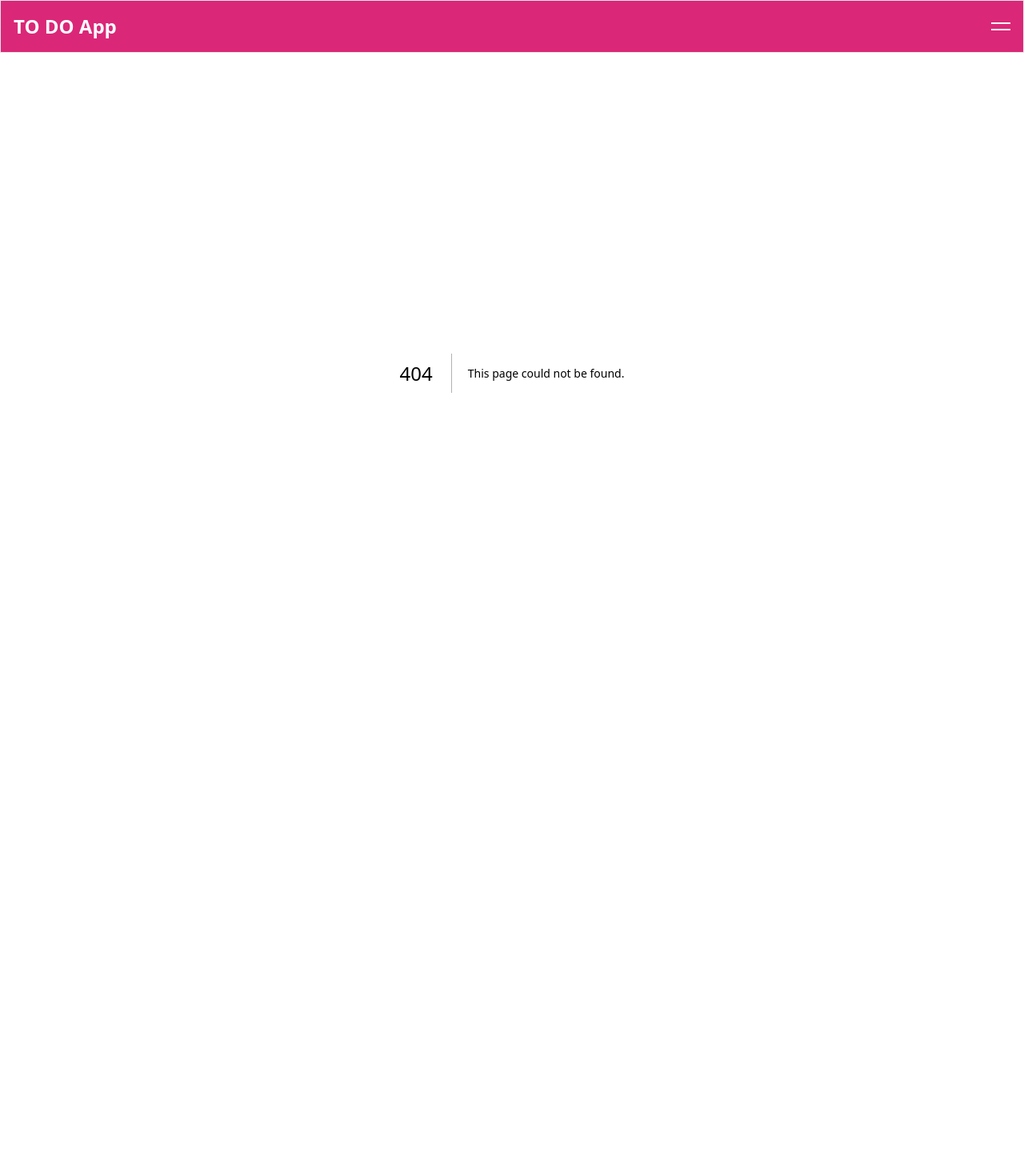
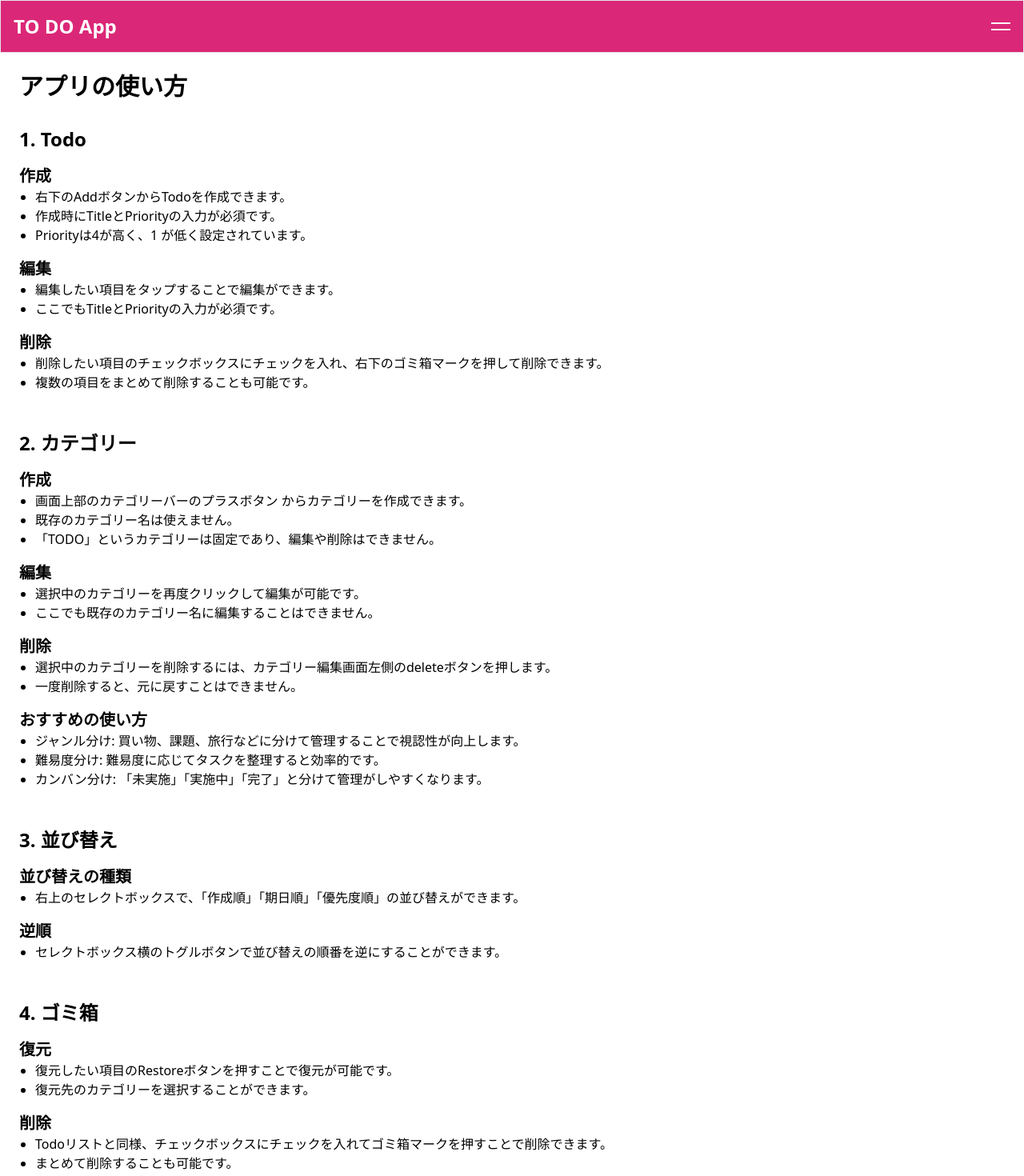
Before and after one commit to KokiMitsunaga/nin-todo, a Next.js app: page /howto in a window 1280 px wide. Before the commit this address had no page. Shown: the top 1470 px of the page at 80% size. Before the commit the page ends 866 px from the top, so only its background shows below. Built offline with nearby package versions, Linux system fonts and the light colour scheme.

Commit message:
使い方ページの作成

```diff
--- /dev/null
+++ b/app/howto/_components/CategorySection.tsx
@@ -0,0 +1,52 @@
+export default function CategorySection() {
+  return (
+    <section className="mb-12">
+      <h2 className="text-2xl font-semibold mb-4">2. カテゴリー</h2>
+      <div className="space-y-4">
+        <div>
+          <h3 className="text-xl font-semibold">作成</h3>
+          <ul className="list-disc ml-5">
+            <li>
+              画面上部のカテゴリーバーのプラスボタン
+              からカテゴリーを作成できます。
+            </li>
+            <li>既存のカテゴリー名は使えません。</li>
+            <li>
+              「TODO」というカテゴリーは固定であり、編集や削除はできません。
+            </li>
+          </ul>
+        </div>
+        <div>
+          <h3 className="text-xl font-semibold">編集</h3>
+          <ul className="list-disc ml-5">
+            <li>選択中のカテゴリーを再度クリックして編集が可能です。</li>
+            <li>ここでも既存のカテゴリー名に編集することはできません。</li>
+          </ul>
+        </div>
+        <div>
+          <h3 className="text-xl font-semibold">削除</h3>
+          <ul className="list-disc ml-5">
+            <li>
+              選択中のカテゴリーを削除するには、カテゴリー編集画面左側のdeleteボタンを押します。
+            </li>
+            <li>一度削除すると、元に戻すことはできません。</li>
+          </ul>
+        </div>
+        <div>
+          <h3 className="text-xl font-semibold">おすすめの使い方</h3>
+          <ul className="list-disc ml-5">
+            <li>
+              ジャンル分け:
+              買い物、課題、旅行などに分けて管理することで視認性が向上します。
+            </li>
+            <li>難易度分け: 難易度に応じてタスクを整理すると効率的です。</li>
+            <li>
+              カンバン分け:
+              「未実施」「実施中」「完了」と分けて管理がしやすくなります。
+            </li>
+          </ul>
+        </div>
+      </div>
+    </section>
+  );
+}
--- /dev/null
+++ b/app/howto/_components/SortingSection.tsx
@@ -0,0 +1,25 @@
+export default function SortingSection() {
+  return (
+    <section className="mb-12">
+      <h2 className="text-2xl font-semibold mb-4">3. 並び替え</h2>
+      <div className="space-y-4">
+        <div>
+          <h3 className="text-xl font-semibold">並び替えの種類</h3>
+          <ul className="list-disc ml-5">
+            <li>
+              右上のセレクトボックスで、「作成順」「期日順」「優先度順」の並び替えができます。
+            </li>
+          </ul>
+        </div>
+        <div>
+          <h3 className="text-xl font-semibold">逆順</h3>
+          <ul className="list-disc ml-5">
+            <li>
+              セレクトボックス横のトグルボタンで並び替えの順番を逆にすることができます。
+            </li>
+          </ul>
+        </div>
+      </div>
+    </section>
+  );
+}
--- /dev/null
+++ b/app/howto/_components/TodoSection.tsx
@@ -0,0 +1,33 @@
+export default function TodoSection() {
+  return (
+    <section className="mb-12">
+      <h2 className="text-2xl font-semibold mb-4">1. Todo</h2>
+      <div className="space-y-4">
+        <div>
+          <h3 className="text-xl font-semibold">作成</h3>
+          <ul className="list-disc ml-5">
+            <li>右下のAddボタンからTodoを作成できます。</li>
+            <li>作成時にTitleとPriorityの入力が必須です。</li>
+            <li>Priorityは4が高く、1 が低く設定されています。</li>
+          </ul>
+        </div>
+        <div>
+          <h3 className="text-xl font-semibold">編集</h3>
+          <ul className="list-disc ml-5">
+            <li>編集したい項目をタップすることで編集ができます。</li>
+            <li>ここでもTitleとPriorityの入力が必須です。</li>
+          </ul>
+        </div>
+        <div>
+          <h3 className="text-xl font-semibold">削除</h3>
+          <ul className="list-disc ml-5">
+            <li>
+              削除したい項目のチェックボックスにチェックを入れ、右下のゴミ箱マークを押して削除できます。
+            </li>
+            <li>複数の項目をまとめて削除することも可能です。</li>
+          </ul>
+        </div>
+      </div>
+    </section>
+  );
+}
--- /dev/null
+++ b/app/howto/_components/TrashSection.tsx
@@ -0,0 +1,25 @@
+export default function TrashSection() {
+  return (
+    <section className="mb-12">
+      <h2 className="text-2xl font-semibold mb-4">4. ゴミ箱</h2>
+      <div className="space-y-4">
+        <div>
+          <h3 className="text-xl font-semibold">復元</h3>
+          <ul className="list-disc ml-5">
+            <li>復元したい項目のRestoreボタンを押すことで復元が可能です。</li>
+            <li>復元先のカテゴリーを選択することができます。</li>
+          </ul>
+        </div>
+        <div>
+          <h3 className="text-xl font-semibold">削除</h3>
+          <ul className="list-disc ml-5">
+            <li>
+              Todoリストと同様、チェックボックスにチェックを入れてゴミ箱マークを押すことで削除できます。
+            </li>
+            <li>まとめて削除することも可能です。</li>
+          </ul>
+        </div>
+      </div>
+    </section>
+  );
+}
--- /dev/null
+++ b/app/howto/page.tsx
@@ -0,0 +1,16 @@
+import TodoSection from "./_components/TodoSection";
+import CategorySection from "./_components/CategorySection";
+import SortingSection from "./_components/SortingSection";
+import TrashSection from "./_components/TrashSection";
+
+export default function HowToPage() {
+  return (
+    <div className="p-6">
+      <h1 className="text-3xl font-bold mb-8">アプリの使い方</h1>
+      <TodoSection />
+      <CategorySection />
+      <SortingSection />
+      <TrashSection />
+    </div>
+  );
+}
```
